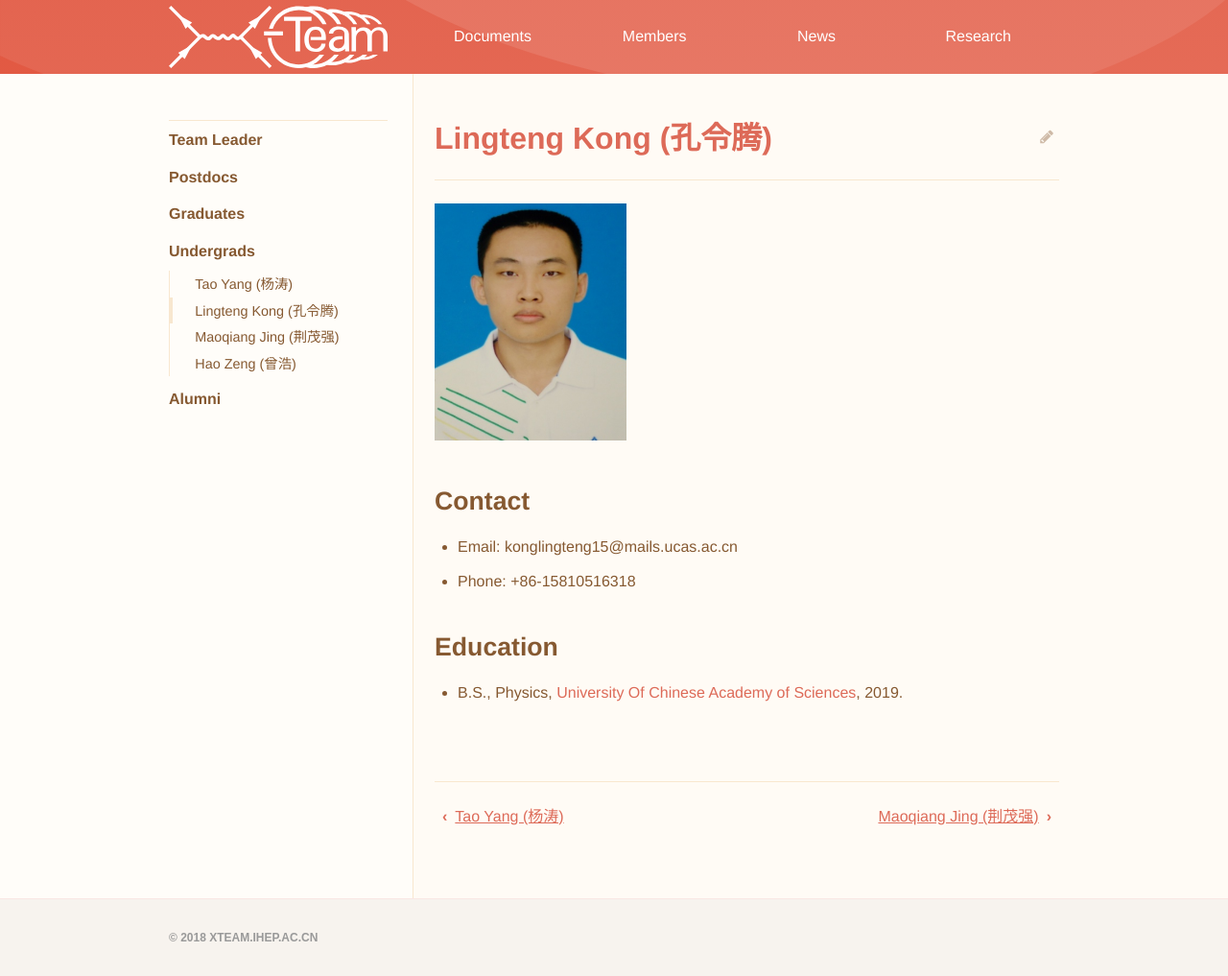
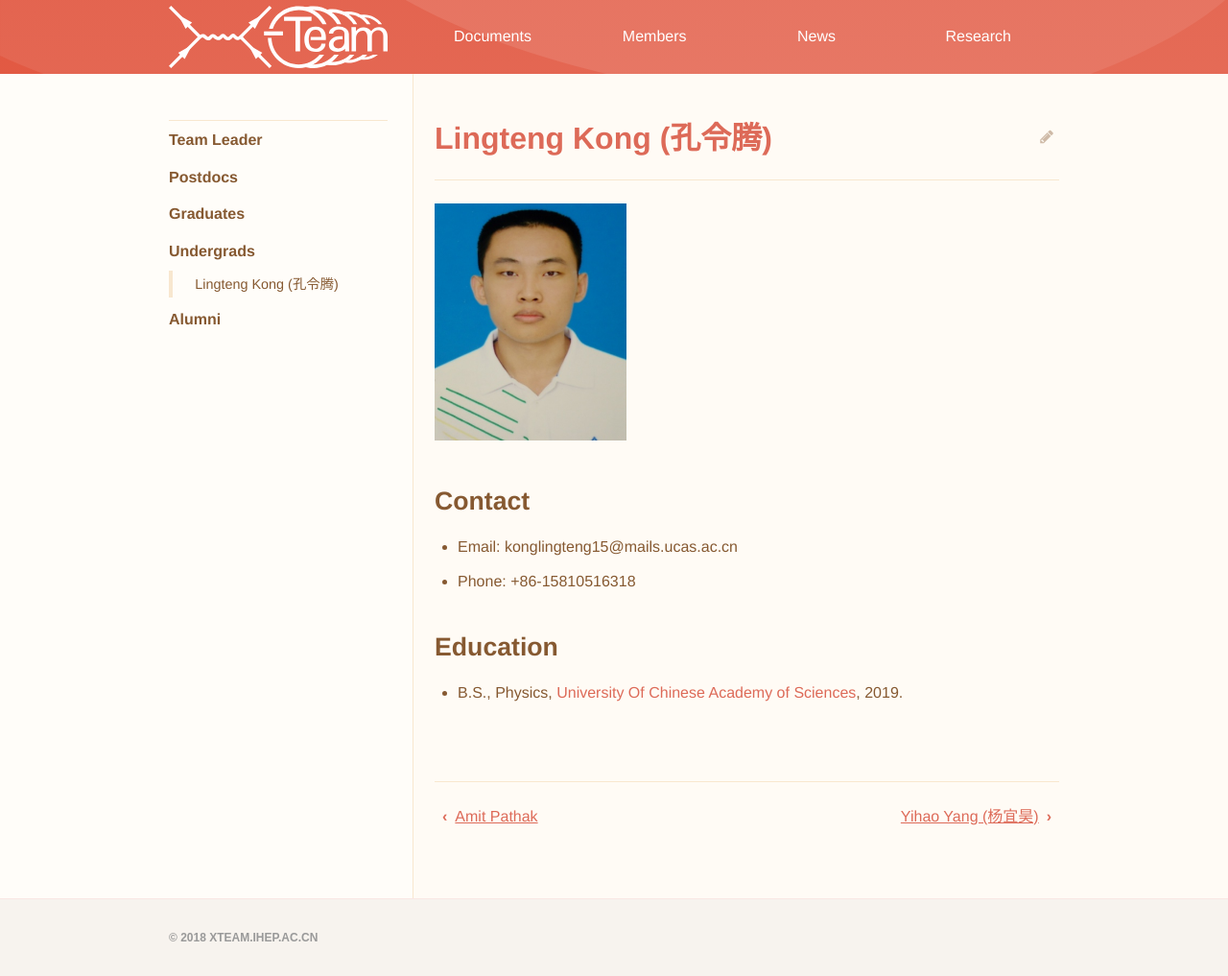
Before and after one commit to dt-np/xteam, a Jekyll site: the page built from _members/Lingteng_Kong.md, in a window 1280 px wide. Shown: the whole page at 96% size. Built offline with Jekyll 4.4.1, drawn with Linux system fonts in a browser that asks for light colours.

Commit message:
Update members.yml

```diff
--- a/_data/members.yml
+++ b/_data/members.yml
@@ -1,3 +1,4 @@
+
 - title: Team Leader
   pages:
     - Xin_Shi
@@ -15,15 +16,16 @@
     - Yuhang_Tan
     - Tao_Yang
     - Amit_Pathak
+
 - title: Undergrads
   pages:
-    - Tao_Yang
+
     - Lingteng_Kong
-    - Maoqiang_Jing
-    - Hao_Zeng
+
 
 - title: Alumni
   pages:
     - Yihao_Yang
     - Yumo_Su
-    - Xiaoxu_Lu
+    - Hao_Zeng
+    - Maoqiang_Jing
```
